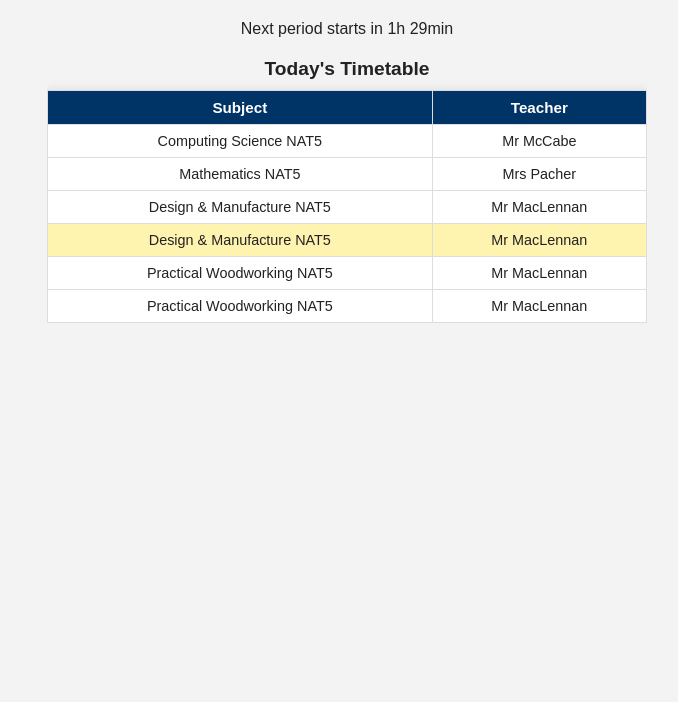
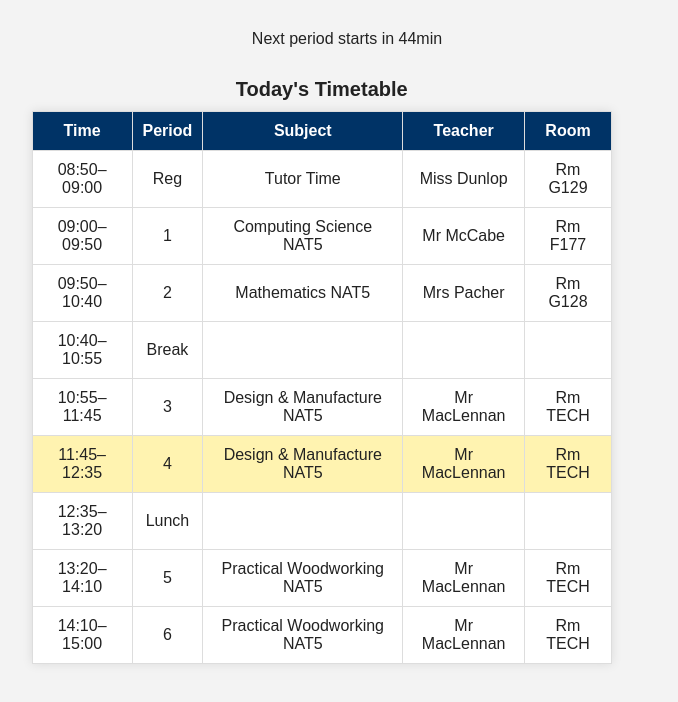
Before and after one commit to weemonethan-hash/Game, a plain HTML site: page index.html in a window 1280 px wide. Shown: the whole page, without its empty margins (293-971 px from the left). Drawn offline with Linux system fonts and the light colour scheme.

Commit message:
Refactor timetable layout and styles
Updated timetable structure and styles in index.html.

```diff
--- a/index.html
+++ b/index.html
@@ -12,83 +12,52 @@
     display: flex;
     justify-content: center;
     align-items: flex-start;
-    padding: 10px;
+    padding-top: 20px;
     margin: 0;
   }
-
-  .table-container {
-    width: 100%;
-    max-width: 600px;
-    overflow-x: auto; /* horizontal scroll on small screens */
-  }
-
   table {
     border-collapse: collapse;
-    width: 100%;
-    min-width: 300px;
+    width: 92%;
+    max-width: 900px;
     background: #fff;
     box-shadow: 0 0 10px rgba(0,0,0,.1);
   }
-
   th, td {
     border: 1px solid #ddd;
-    padding: 8px;
+    padding: 10px;
     text-align: center;
-    font-size: 0.9rem;
   }
-
   th {
     background: #003366;
     color: #fff;
-    font-size: 0.95rem;
   }
-
   caption {
-    font-size: 1.2rem;
+    font-size: 1.25rem;
     font-weight: 600;
     padding: 10px;
   }
-
   .no-school {
-    padding: 20px;
+    padding: 30px;
     text-align: center;
-    font-size: 1rem;
   }
-
   .current {
     background-color: #fff3b0; /* highlight current period */
   }
-
   #countdown {
-    margin: 10px 0 10px 0;
+    margin: 10px 0 20px 0;
     font-size: 1rem;
     text-align: center;
-  }
-
-  @media (max-width: 480px) {
-    th, td {
-      padding: 6px;
-      font-size: 0.85rem;
-    }
-
-    caption {
-      font-size: 1rem;
-    }
-
-    #countdown {
-      font-size: 0.9rem;
-    }
   }
 </style>
 </head>
 <body>
 
-<div class="table-container">
+<div>
   <div id="countdown"></div>
   <table id="timetable" aria-label="Today's timetable">
     <caption>Today's Timetable</caption>
     <thead>
-      <tr><th>Subject</th><th>Teacher</th></tr>
+      <tr><th>Time</th><th>Period</th><th>Subject</th><th>Teacher</th><th>Room</th></tr>
     </thead>
     <tbody id="schedule"></tbody>
   </table>
@@ -97,62 +66,71 @@
 <script>
 const timetable = {
   Monday: [
-    ["Mathematics NAT5","Mrs Pacher"],
-    ["Mathematics NAT5","Mrs Pacher"],
-    ["Design & Manufacture NAT5","Mr MacLennan"],
-    ["Design & Manufacture NAT5","Mr MacLennan"],
-    ["Personal & Social Education","Mrs Helley"],
-    ["English NAT5","Dr Henderson"],
-    ["English NAT5","Dr Henderson"]
+    ["08:50–09:00","Reg","Tutor Time","Miss Dunlop","Rm G129"],
+    ["09:00–09:50","1","Mathematics NAT5","Mrs Pacher","Rm G128"],
+    ["09:50–10:40","2","Mathematics NAT5","Mrs Pacher","Rm G128"],
+    ["10:40–10:55","Break","","",""],
+    ["10:55–11:45","3","Design & Manufacture NAT5","Mr MacLennan","Rm TECH"],
+    ["11:45–12:35","4","Design & Manufacture NAT5","Mr MacLennan","Rm TECH"],
+    ["12:35–13:20","Lunch","","",""],
+    ["13:20–14:10","5","Personal & Social Education","Mrs Helley","Rm F178"],
+    ["14:10–15:00","6","English NAT5","Dr Henderson","Rm F113"],
+    ["15:00–15:50","7","English NAT5","Dr Henderson","Rm F113"]
   ],
   Tuesday: [
-    ["Cyber Security School","Mr Creaney"],
-    ["English NAT5","Dr Henderson"],
-    ["Mathematics NAT5","Mrs Pacher"],
-    ["Mathematics NAT5","Mrs Pacher"],
-    ["Design & Manufacture NAT5","Mr MacLennan"],
-    ["Practical Woodworking NAT5","Mr MacLennan"],
-    ["Practical Woodworking NAT5","Mr MacLennan"]
+    ["08:50–09:00","Reg","Tutor Time","Miss Dunlop","Rm G129"],
+    ["09:00–09:50","1","Cyber Security School","Mr Creaney","Rm S106"],
+    ["09:50–10:40","2","English NAT5","Dr Henderson","Rm F113"],
+    ["10:40–10:55","Break","","",""],
+    ["10:55–11:45","3","Mathematics NAT5","Mrs Pacher","Rm G128"],
+    ["11:45–12:35","4","Mathematics NAT5","Mrs Pacher","Rm G128"],
+    ["12:35–13:20","Lunch","","",""],
+    ["13:20–14:10","5","Design & Manufacture NAT5","Mr MacLennan","Rm TECH"],
+    ["14:10–15:00","6","Practical Woodworking NAT5","Mr MacLennan","Rm TECH"],
+    ["15:00–15:50","7","Practical Woodworking NAT5","Mr MacLennan","Rm TECH"]
   ],
   Wednesday: [
-    ["English NAT5","Dr Henderson"],
-    ["English NAT5","Dr Henderson"],
-    ["Computing Science NAT5","Mr McCabe"],
-    ["Computing Science NAT5","Mr McCabe"],
-    ["Cyber Security School","-"],
-    ["Cyber Security School","-"]
+    ["08:50–09:00","Reg","Tutor Time","Miss Dunlop","Rm G129"],
+    ["09:00–09:50","1","English NAT5","Dr Henderson","Rm F113"],
+    ["09:50–10:40","2","English NAT5","Dr Henderson","Rm F113"],
+    ["10:40–10:55","Break","","",""],
+    ["10:55–11:45","3","Computing Science NAT5","Mr McCabe","Rm F177"],
+    ["11:45–12:35","4","Computing Science NAT5","Mr McCabe","Rm F177"],
+    ["12:35–13:20","Lunch","","",""],
+    ["13:20–14:10","5","Cyber Security School","-","Rm College"],
+    ["14:10–15:00","6","Cyber Security School","-","Rm College"]
   ],
   Thursday: [
-    ["Computing Science NAT5","Mr McCabe"],
-    ["Mathematics NAT5","Mrs Pacher"],
-    ["Design & Manufacture NAT5","Mr MacLennan"],
-    ["Design & Manufacture NAT5","Mr MacLennan"],
-    ["Practical Woodworking NAT5","Mr MacLennan"],
-    ["Practical Woodworking NAT5","Mr MacLennan"]
+    ["08:50–09:00","Reg","Tutor Time","Miss Dunlop","Rm G129"],
+    ["09:00–09:50","1","Computing Science NAT5","Mr McCabe","Rm F177"],
+    ["09:50–10:40","2","Mathematics NAT5","Mrs Pacher","Rm G128"],
+    ["10:40–10:55","Break","","",""],
+    ["10:55–11:45","3","Design & Manufacture NAT5","Mr MacLennan","Rm TECH"],
+    ["11:45–12:35","4","Design & Manufacture NAT5","Mr MacLennan","Rm TECH"],
+    ["12:35–13:20","Lunch","","",""],
+    ["13:20–14:10","5","Practical Woodworking NAT5","Mr MacLennan","Rm TECH"],
+    ["14:10–15:00","6","Practical Woodworking NAT5","Mr MacLennan","Rm TECH"]
   ],
   Friday: [
-    ["Computing Science NAT5","Mr McCabe"],
-    ["Computing Science NAT5","Mr McCabe"],
-    ["Physical Education School","Mr MacDonald"],
-    ["Practical Woodworking NAT5","Mr MacLennan"],
-    ["Cyber Security School","-"],
-    ["Cyber Security School","-"]
+    ["08:50–09:00","Reg","Tutor Time","Miss Dunlop","Rm G129"],
+    ["09:00–09:50","1","Computing Science NAT5","Mr McCabe","Pm E177"],
+    ["09:50–10:40","2","Computing Science NAT5","Mr McCabe","Rm F177"],
+    ["10:40–10:55","Break","","",""],
+    ["10:55–11:45","3","Physical Education School","Mr MacDonald","Rm PE"],
+    ["11:45–12:35","4","Practical Woodworking NAT5","Mr MacLennan","Rm TECH"],
+    ["12:35–13:20","Lunch","","",""],
+    ["13:20–14:10","5","Cyber Security School","-","Rm College"],
+    ["14:10–15:00","6","Cyber Security School","-","Rm College"]
   ]
 };
 
-// Example times for each period to calculate current period and countdown
-const periodTimes = {
-  1: ["09:00","09:50"],
-  2: ["09:50","10:40"],
-  3: ["10:55","11:45"],
-  4: ["11:45","12:35"],
-  5: ["13:20","14:10"],
-  6: ["14:10","15:00"],
-  7: ["15:00","15:50"]
-};
+function parseTime(str) {
+  const [h, m] = str.split(":").map(Number);
+  return {h,m};
+}
 
 function timeToDate(today, str) {
-  const [h,m] = str.split(":").map(Number);
+  const {h,m} = parseTime(str);
   const d = new Date(today);
   d.setHours(h, m, 0, 0);
   return d;
@@ -166,11 +144,12 @@ function renderToday() {
   tbody.innerHTML = "";
 
   const countdownEl = document.getElementById("countdown");
+
   if (!schedule) {
     countdownEl.textContent = "";
     const row = document.createElement("tr");
     const td = document.createElement("td");
-    td.colSpan = 2;
+    td.colSpan = 5;
     td.className = "no-school";
     td.textContent = (todayName === "Saturday" || todayName === "Sunday") ? "No school – Weekend!" : "No school today";
     row.appendChild(td);
@@ -180,24 +159,25 @@ function renderToday() {
 
   let nextPeriodTime = null;
 
-  schedule.forEach((rowData, index) => {
+  schedule.forEach(rowData => {
     const tr = document.createElement("tr");
-    const [subject, teacher] = rowData;
-    [subject, teacher].forEach(text => {
+    const [time, period, subject, teacher, room] = rowData;
+    const cells = [time, period || "", subject || "", teacher || "", room || ""];
+
+    cells.forEach(text => {
       const td = document.createElement("td");
       td.textContent = text;
       tr.appendChild(td);
     });
 
-    // Highlight current period using periodTimes
-    const periodIndex = index + 1;
-    const times = periodTimes[periodIndex];
-    if(times){
-      const start = timeToDate(today, times[0]);
-      const end = timeToDate(today, times[1]);
-      if(today >= start && today <= end){
+    // Highlight current period
+    if (time.includes("–")) {
+      const [startStr, endStr] = time.split("–");
+      const start = timeToDate(today, startStr);
+      const end = timeToDate(today, endStr);
+      if (today >= start && today <= end) {
         tr.classList.add("current");
-      } else if(today < start && !nextPeriodTime){
+      } else if (today < start && !nextPeriodTime) {
         nextPeriodTime = start;
       }
     }
@@ -205,7 +185,8 @@ function renderToday() {
     tbody.appendChild(tr);
   });
 
-  if(nextPeriodTime){
+  // Countdown to next period
+  if (nextPeriodTime) {
     const diffMs = nextPeriodTime - today;
     const diffMins = Math.floor(diffMs / 60000);
     const diffHrs = Math.floor(diffMins / 60);
```
